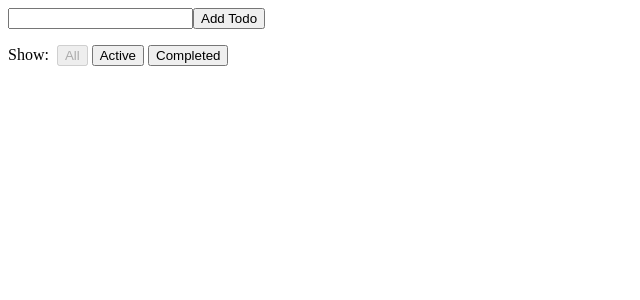
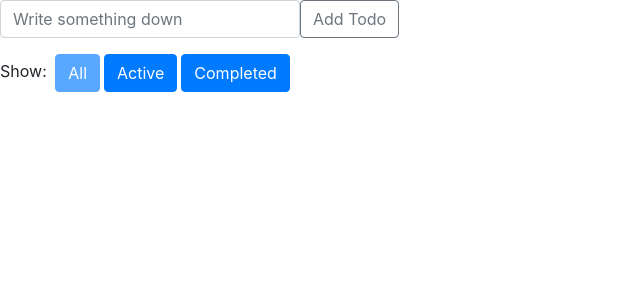
Before and after one commit to takuyanin/redux-todo, a React app: page / in a window 1280 px wide. Shown: the top 300 px of the page, without its empty margins (0-640 px from the left). Built offline with nearby package versions, Linux system fonts and the light colour scheme.

Commit message:
Apply boot-strap

```diff
--- a/public/index.html
+++ b/public/index.html
@@ -3,6 +3,12 @@
   <head>
     <mata charset="utf-8">
     <link rel="stylesheet" href="bundle.css">
+    <link
+      rel="stylesheet"
+      href="https://maxcdn.bootstrapcdn.com/bootstrap/4.3.1/css/bootstrap.min.css"
+      integrity="sha384-ggOyR0iXCbMQv3Xipma34MD+dH/1fQ784/j6cY/iJTQUOhcWr7x9JvoRxT2MZw1T"
+      crossorigin="anonymous"
+    />
  </head>
   <body>
     <div id="root"></div>
--- a/src/containers/AddTodo.js
+++ b/src/containers/AddTodo.js
@@ -1,13 +1,14 @@
 import React from 'react'
 import { connect } from 'react-redux'
 import { addTodo } from '../actions'
+import { Form, FormControl, Button } from 'react-bootstrap'
 
 const AddTodo = ({ dispatch }) => {
   let input
 
   return (
     <div>
-      <form
+      <Form
         onSubmit={e => {
           e.preventDefault()
           if (!input.value.trim()) {
@@ -17,9 +18,18 @@ const AddTodo = ({ dispatch }) => {
           input.value = ''
         }}
       >
-        <input ref={node => (input = node)} />
-        <button type="submit">Add Todo</button>
-      </form>
+        <FormControl
+          placeholder="Write something down"
+          ref={node => (input = node)}
+          style={{width: '300px', display: 'inline-block'}}
+        />
+        <Button variant="outline-secondary"
+          type='submit'
+          style={{ verticalAlign: 'unset' }}
+        >
+          Add Todo
+        </Button>
+      </Form>
     </div>
   )
 }
```
